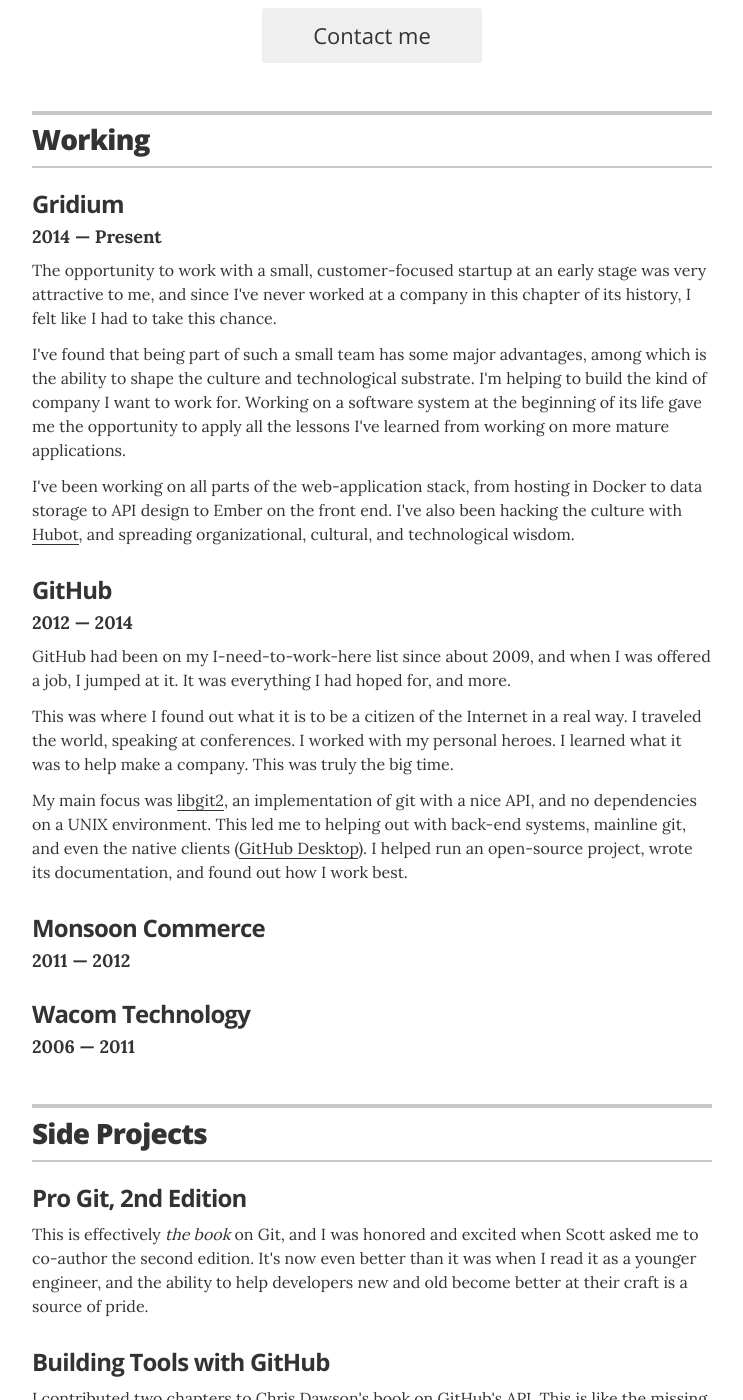
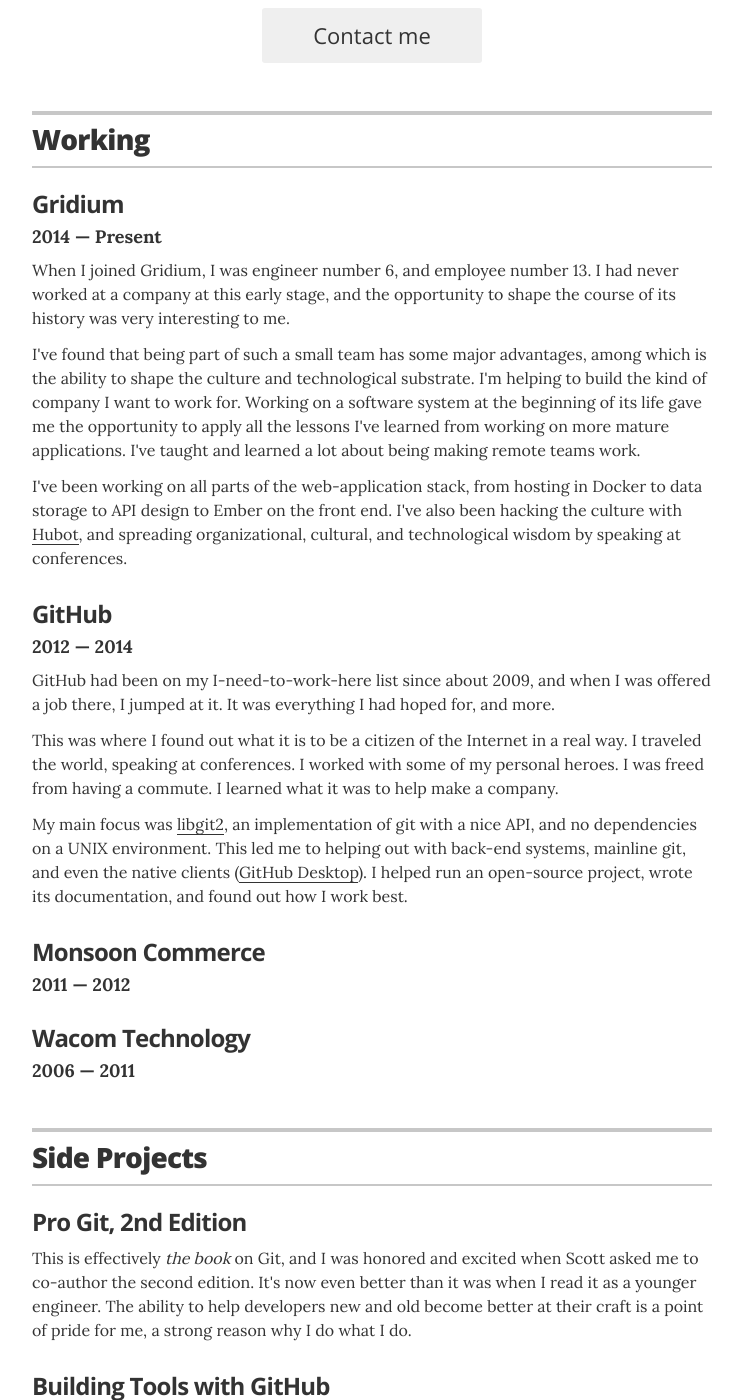
Before and after one commit to ben/cv, a Jekyll site: the page built from index.html, in a window 1280 px wide and 1400 px high, scrolled down 356 px. Shown: the whole window, without its empty margins (268-1011 px from the left). Built offline with Jekyll 4.4.1, drawn with Linux system fonts in a browser that asks for light colours; some of the changed text lies outside the part shown.

Commit message:
Attitude and storytelling

```diff
--- a/_layouts/resume.html
+++ b/_layouts/resume.html
@@ -50,13 +50,13 @@
                 <h3 class="resume-item-title">Gridium</h3>
                 <h4 class="resume-item-details">2014 — Present</h4>
                 <p class="resume-item-copy">
-                    The opportunity to work with a small, customer-focused startup at an early stage was very attractive to me, and since I've never worked at a company in this chapter of its history, I felt like I had to take this chance.
+                    When I joined Gridium, I was engineer number 6, and employee number 13. I had never worked at a company at this early stage, and the opportunity to shape the course of its history was very interesting to me.
                 </p>
                 <p class="resume-item-copy">
-                    I've found that being part of such a small team has some major advantages, among which is the ability to shape the culture and technological substrate. I'm helping to build the kind of company I want to work for. Working on a software system at the beginning of its life gave me the opportunity to apply all the lessons I've learned from working on more mature applications.
+                    I've found that being part of such a small team has some major advantages, among which is the ability to shape the culture and technological substrate. I'm helping to build the kind of company I want to work for. Working on a software system at the beginning of its life gave me the opportunity to apply all the lessons I've learned from working on more mature applications. I've taught and learned a lot about being making remote teams work.
                 </p>
                 <p class="resume-item-copy">
-                    I've been working on all parts of the web-application stack, from hosting in Docker to data storage to API design to Ember on the front end. I've also been hacking the culture with <a href="https://hubot.github.com/">Hubot</a>, and spreading organizational, cultural, and technological wisdom.
+                    I've been working on all parts of the web-application stack, from hosting in Docker to data storage to API design to Ember on the front end. I've also been hacking the culture with <a href="https://hubot.github.com/">Hubot</a>, and spreading organizational, cultural, and technological wisdom by speaking at conferences.
                 </p>
             </div><!-- end of resume-item -->
 
@@ -64,10 +64,10 @@
                 <h3 class="resume-item-title">GitHub</h3>
                 <h4 class="resume-item-details">2012 — 2014</h4>
                 <p class="resume-item-copy">
-                    GitHub had been on my I-need-to-work-here list since about 2009, and when I was offered a job, I jumped at it. It was everything I had hoped for, and more.
+                    GitHub had been on my I-need-to-work-here list since about 2009, and when I was offered a job there, I jumped at it. It was everything I had hoped for, and more.
                 </p>
                 <p class="resume-item-copy">
-                    This was where I found out what it is to be a citizen of the Internet in a real way. I traveled the world, speaking at conferences. I worked with my personal heroes. I learned what it was to help make a company. This was truly the big time.
+                    This was where I found out what it is to be a citizen of the Internet in a real way. I traveled the world, speaking at conferences. I worked with some of my personal heroes. I was freed from having a commute. I learned what it was to help make a company.
                 </p>
                 <p class="resume-item-copy">
                     My main focus was <a href="http://libgit2.github.com">libgit2</a>, an implementation of git with a nice API, and no dependencies on a UNIX environment. This led me to helping out with back-end systems, mainline git, and even the native clients (<a href="https://desktop.github.com">GitHub Desktop</a>). I helped run an open-source project, wrote its documentation, and found out how I work best.
@@ -94,7 +94,7 @@
             <div class="resume-item">
                 <h3 class="resume-item-title">Pro Git, 2nd Edition</h3>
                 <p class="resume-item-copy">
-                    This is effectively <em>the book</em> on Git, and I was honored and excited when Scott asked me to co-author the second edition. It's now even better than it was when I read it as a younger engineer, and the ability to help developers new and old become better at their craft is a source of pride.
+                    This is effectively <em>the book</em> on Git, and I was honored and excited when Scott asked me to co-author the second edition. It's now even better than it was when I read it as a younger engineer. The ability to help developers new and old become better at their craft is a point of pride for me, a strong reason why I do what I do.
                 </p>
             </div><!-- end of resume-item -->
 
@@ -108,7 +108,7 @@
             <div class="resume-item">
                 <h3 class="resume-item-title">Video Training</h3>
                 <p class="resume-item-copy">
-                    I love to teach, and as a side project I've been recording training videos on various topics.
+                    I've been recording training videos on various topics, as a way of feeding my desire to teach.
                 </p>
                 <ul class="resume-item-copy">
                     <li><a href="http://www.skillsoft.com/catalog/detail.asp?CourseCode=sd_gitf_a01_it_enus">Beginning</a> and <a href="http://www.skillsoft.com/catalog/detail.asp?CourseCode=sd_gitf_a02_it_enus">Advanced Git</a> (Skillsoft)</li>
@@ -126,14 +126,14 @@
             <div class="resume-item">
                 <h3 class="resume-item-title">Robots and Culture</h3>
                 <p class="resume-item-copy">
-                    I'd been thinking a lot about how automation can change a company's culture. The best example of this that I've seen is the addition of a robot to a team that uses chat. I gave <a href="/talks/robots/">this talk</a> at <a href="http://joyofcoding.org/">Joy of Coding 2015</a> in Rotterdam, and updated it for <a href="http://2015.cascadiajs.com/">CascadiaFest 2015</a> in Blaine, Washington.
+                    I'd been thinking a lot about how automation can change a company's culture. The best example of this that I've seen is the addition of a robot to a team that uses chat. I gave <a href="/talks/robots/">this talk</a> at <a href="http://joyofcoding.org/">Joy of Coding 2015</a> in Rotterdam, and also in an updated form at <a href="http://2015.cascadiajs.com/">CascadiaFest 2015</a> in Blaine, Washington.
                 </p>
             </div>
 
             <div class="resume-item">
                 <h3 class="resume-item-title">Better at Git</h3>
                 <p class="resume-item-copy">
-                    While I worked there on a Git implementation, I was very interested in teaching people about Git. I found that just a little bit of knowledge about Git internals made people <em>much</em> more effective at using the tool. I gave <a href="/talks/openblend.html">this talk</a> in various forms at various conferences over the course of two years:
+                    While I worked at GitHub on a Git implementation, I was very interested in teaching people about the tools they use every day. I found that just a little bit of knowledge about Git internals made people <em>much</em> more effective at using the tool. I gave <a href="/talks/openblend.html">a tips-and-tricks talk</a> in various forms at many conferences over the course of two years:
                 </p>
 
                 <ul class="resume-item-copy">
@@ -160,14 +160,14 @@
                   I've written device drivers, cross-platform libraries, and GUI applications in C and C++. I've worked on production applications in C#, using both WPF for client-side apps and ASP.NET on the server. I've taught <a href="http://www.infiniteskills.com/training/porting-from-python-2-to-python-3.html">a course</a> on converting from Python 2 to Python 3. I've done user experience work on front-end web applications using Ember, Angular, Knockout and Vanilla.js.
                 </p>
                 <p class="resume-item-copy">
-                  But that's just application code. I've automated deployments using bare shell scripts, Perl, Ansible manifests, and Kubernetes definitions. I've tinkered with Objective C, Lisp, and Haskell.  I came close to writing a parser for an installer script language, but settled for an Emacs syntax highlighter instead.
+                  But that's just application code. I've automated deployments using bare shell scripts, Perl, Ansible manifests, and Kubernetes definitions. I've tinkered with Objective C, Swift, Lisp, and Haskell.  I came close to writing a parser for an installer DSL, but settled for an Emacs syntax highlighter instead.
                 </p>
             </div>
 
             <div class="resume-item">
                 <h4 class="resume-item-details">Platforms &amp; Tools</h4>
                 <p class="resume-item-copy">
-                    I've written code for OS X, Linux, and Windows, and I've written code that runs on all three. I've solved the same problems Docker solves. I've written device drivers, GUI applications, HTTP backends, and HTML-CSS-Javascript front ends, with and without frameworks.
+                    I've written code for OS X, Linux, and Windows, and I've written code that runs on all three. I've solved some of the same problems Docker solves. I've written device drivers, GUI applications, HTTP backends, and HTML/CSS/Javascript front ends, with and without frameworks.
                 </p>
                 <p class="resume-item-copy">
                     I know the weird stuff too. I have a favorite source control tool. I have opinions on defect tracking. I know the difference between UCS-2 and UTF-16. I know what how you say what you say says about what you're saying. And I'd love to debate agile versus Agile.
```
